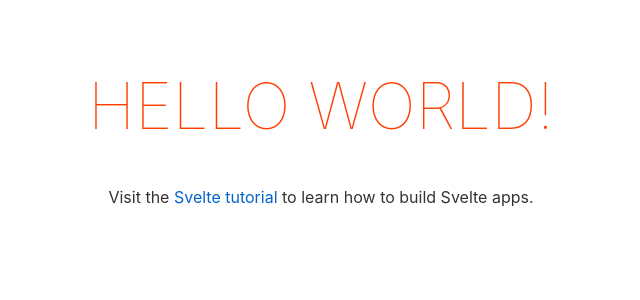
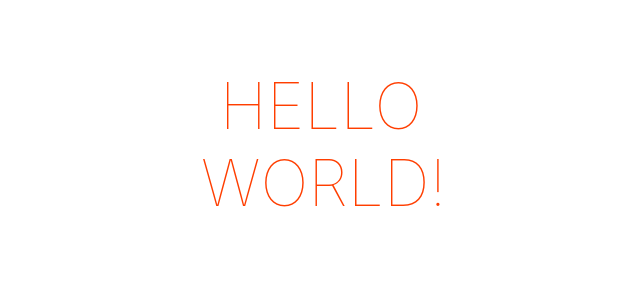
Before and after one commit to mdave16/stunning-bassoon, a Svelte app: page / in a window 1280 px wide. Shown: the top 300 px of the page, without its empty margins (319-959 px from the left). Built offline with nearby package versions, Linux system fonts and the light colour scheme.

Commit message:
remove some parts of the app

```diff
--- a/src/App.svelte
+++ b/src/App.svelte
@@ -4,7 +4,6 @@
 
 <main>
 	<h1>Hello {name}!</h1>
-	<p>Visit the <a href="https://svelte.dev/tutorial">Svelte tutorial</a> to learn how to build Svelte apps.</p>
 </main>
 
 <style>
@@ -21,10 +20,4 @@
 		font-size: 4em;
 		font-weight: 100;
 	}
-
-	@media (min-width: 640px) {
-		main {
-			max-width: none;
-		}
-	}
 </style>
```
